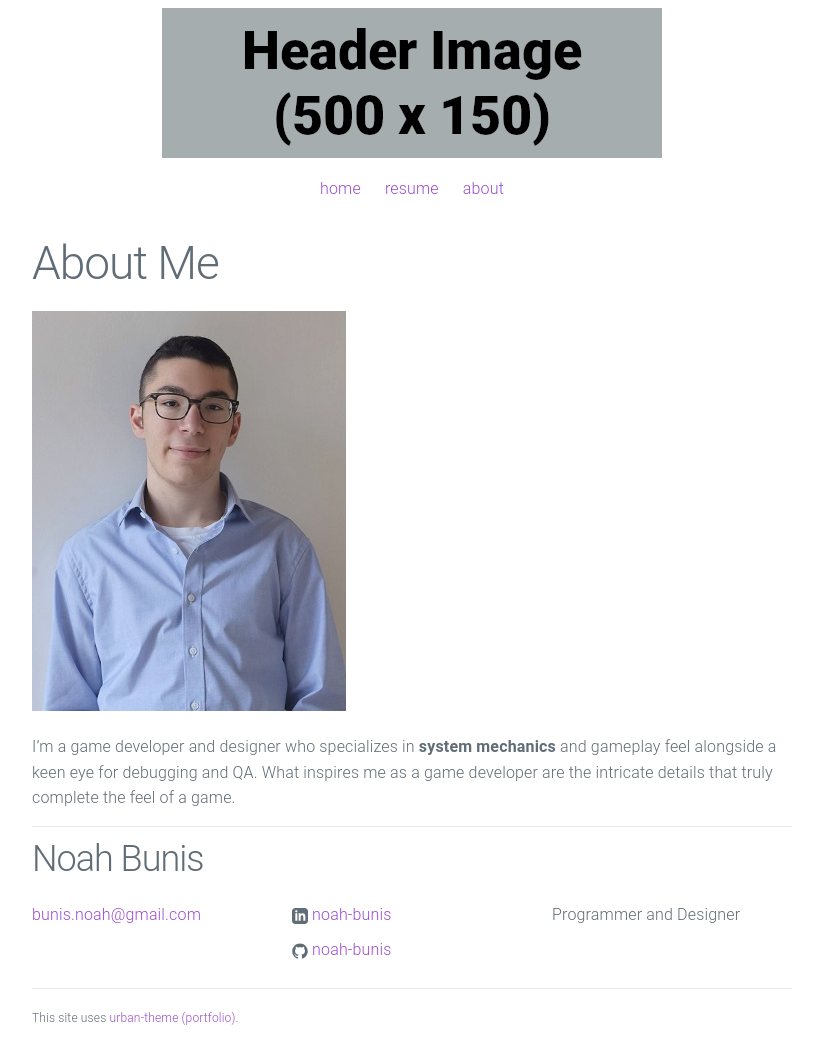
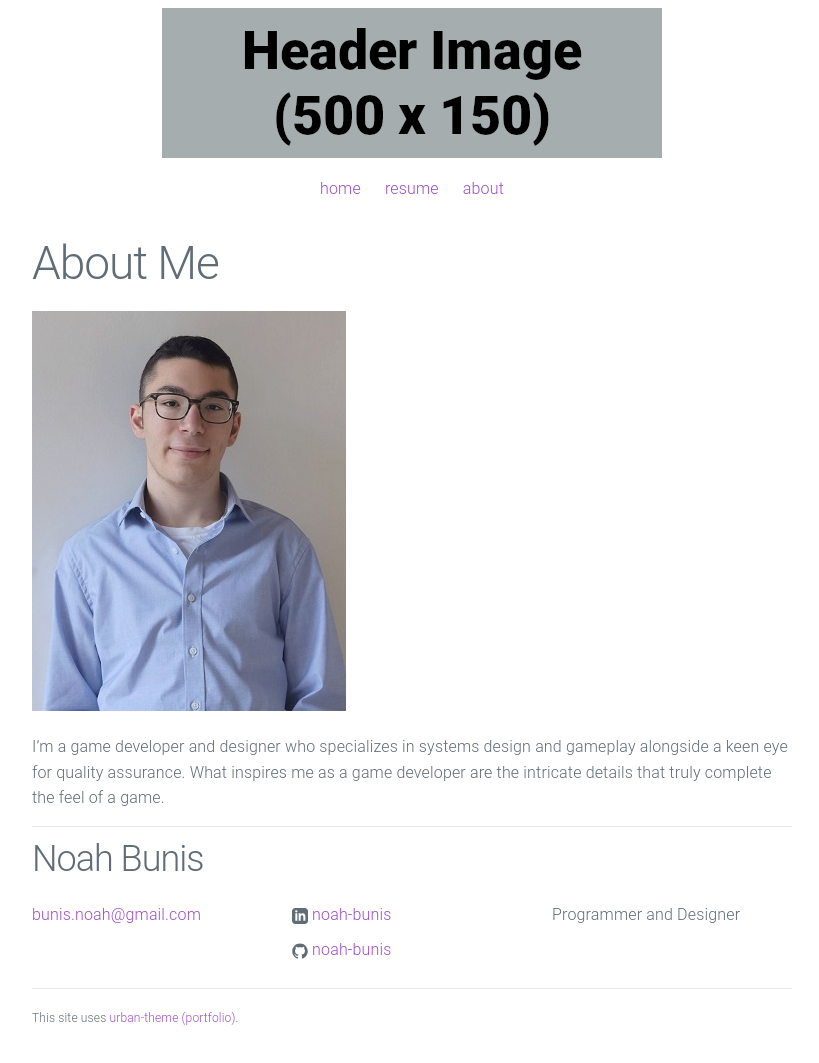
Before and after one commit to Noah-Bunis/noah-bunis.github.io, a Jekyll site: the page built from about.md, in a window 1280 px wide. Shown: the whole page, without its empty margins (228-1047 px from the left). Built offline with Jekyll 4.4.1, drawn with Linux system fonts in a browser that asks for light colours.

Commit message:
Update about.md

```diff
--- a/about.md
+++ b/about.md
@@ -6,5 +6,5 @@ permalink: /about/
 
 ![Picture 1](/assets/IMG_20220727_152934_2.jpg)
 
-I'm a game developer and designer who specializes in **system mechanics** and gameplay feel alongside a keen eye for debugging and QA.
+I'm a game developer and designer who specializes in systems design and gameplay alongside a keen eye for quality assurance.
 What inspires me as a game developer are the intricate details that truly complete the feel of a game.
```
